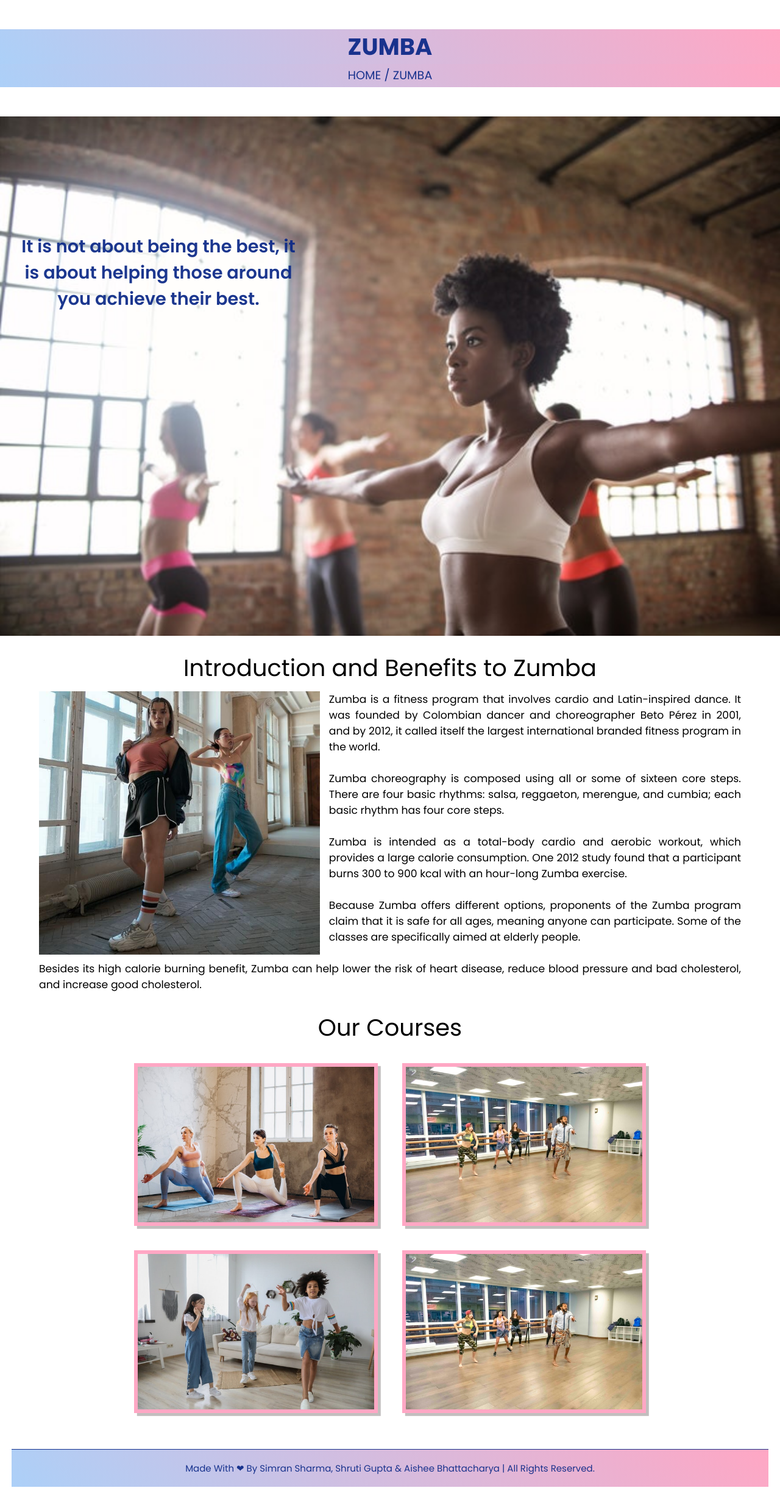
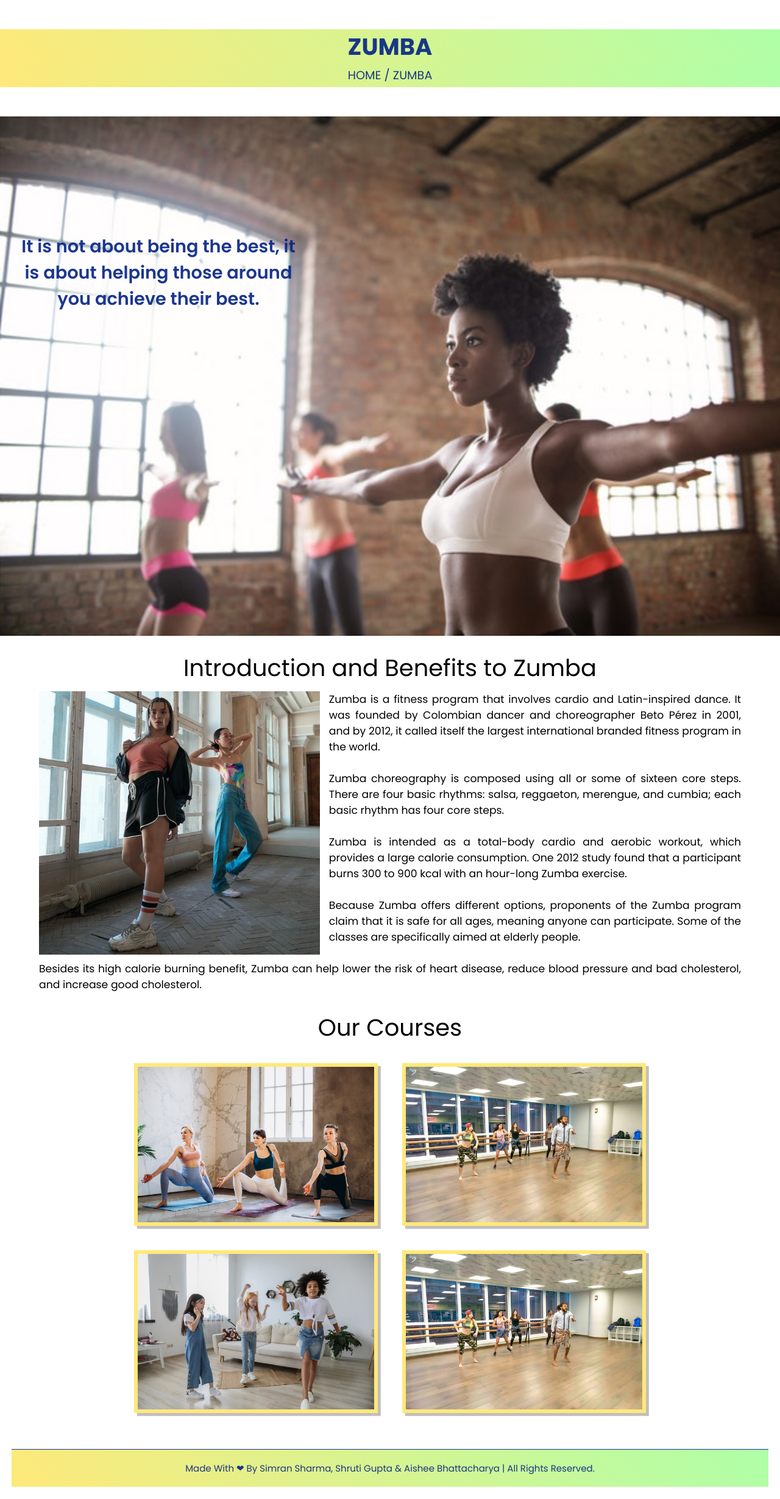
Before and after one commit to ShrutiiGupta24/Healthcare_hfwebsite, a plain HTML site: page zumba.html in a window 1280 px wide. Shown: the whole page at 61% size. Drawn offline with nearby package versions, Linux system fonts and the light colour scheme.

Commit message:
Update zumba_style.css

```diff
--- a/css_files/zumba_style.css
+++ b/css_files/zumba_style.css
@@ -39,7 +39,7 @@ section{
     text-transform: capitalize;
     color:rgba(10, 39, 134, 0.925);
     text-align: center;
-    background: linear-gradient(45deg,rgb(172, 208, 248),rgb(255, 167, 196));
+    background: linear-gradient(45deg,rgb(255, 233, 122),rgb(174, 255, 168));
 }
 
 .heading-link p {
@@ -47,7 +47,7 @@ section{
     line-height: 2;
     color:rgba(10, 39, 134, 0.925);
     text-align: center;
-    background: linear-gradient(45deg,rgb(172, 208, 248),rgb(255, 167, 196));
+    background: linear-gradient(45deg,rgb(255, 233, 122),rgb(174, 255, 168));
 
 }
 
@@ -139,7 +139,8 @@ section{
     margin:20px;
     overflow: hidden;
     box-shadow: 0.5rem 0.5rem rgba(182, 178, 178, 0.836);
-    border : .7rem solid rgb(255, 167, 196);
+   /* border : .7rem solid rgb(255, 167, 196); */
+    border: .7rem solid rgb(255, 233, 122);
     cursor:pointer;
     width:400px;
     height:267px;
@@ -212,7 +213,7 @@ section{
     padding: 2rem;
     border-top: .2rem solid rgba(10, 39, 134, 0.925);
     text-transform: capitalize;
-    background: linear-gradient(45deg,rgb(172, 208, 248),rgb(255, 167, 196));
+    background: linear-gradient(45deg,rgb(255, 233, 122),rgb(174, 255, 168));
 
 
 }
```
